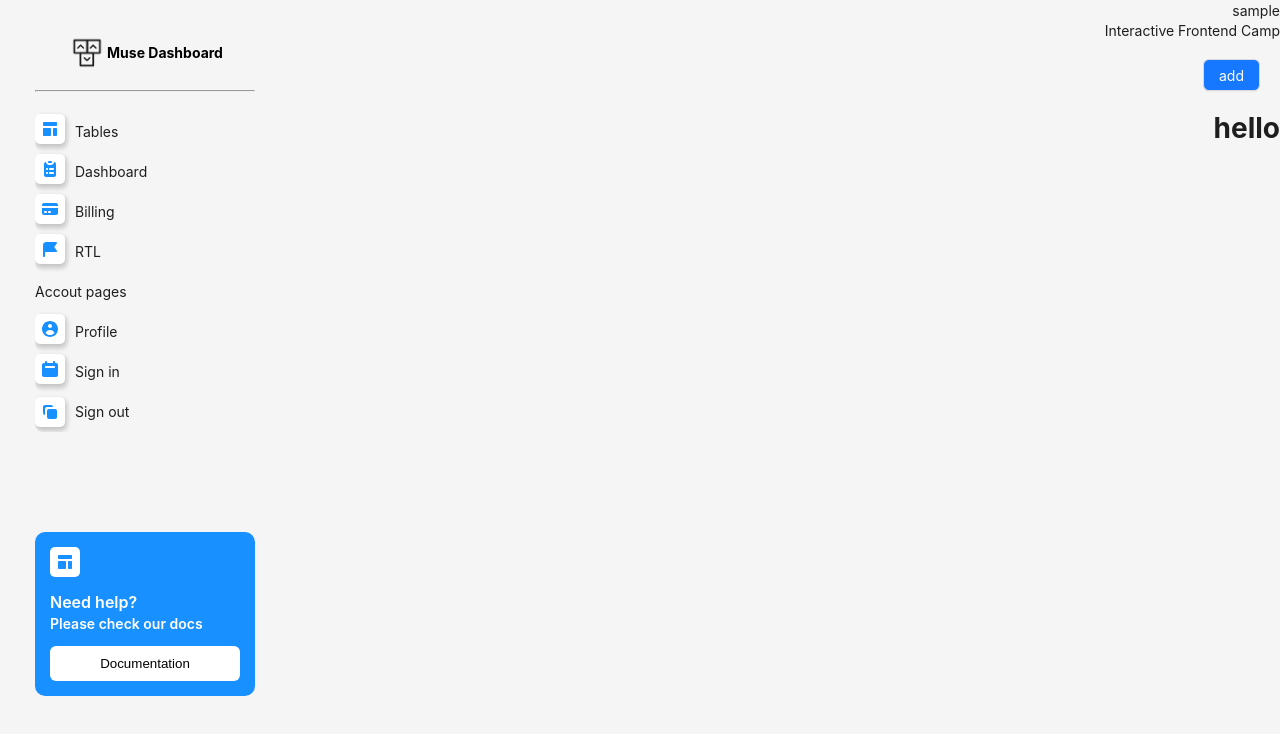
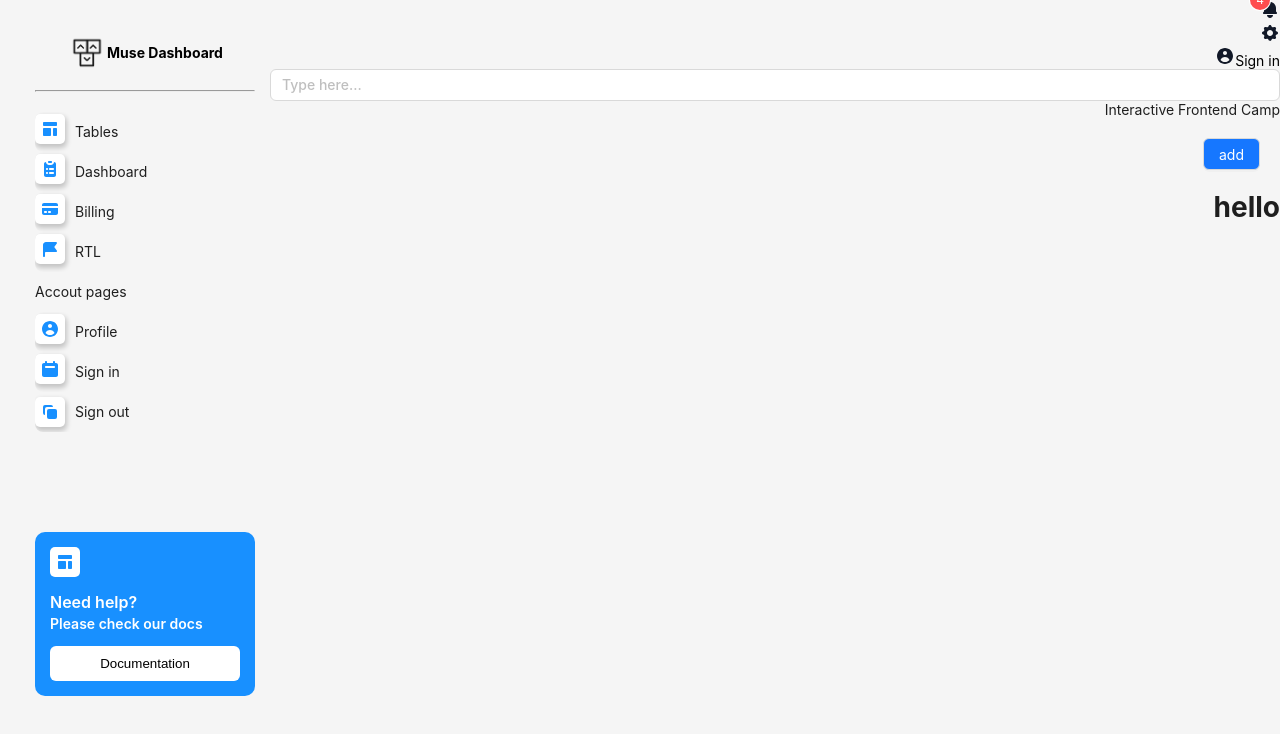
Before and after one commit to frontgps/dashboard, a React (Vite) app: page / in a window 1280 px wide. Shown: the top 734 px of the page. Built offline with nearby package versions, Linux system fonts and the light colour scheme.

Commit message:
feat/right heeader

```diff
--- a/package.json
+++ b/package.json
@@ -22,6 +22,7 @@
   },
   "devDependencies": {
     "@eslint/js": "^9.36.0",
+    "@types/antd": "^1.0.4",
     "@types/node": "^24.5.2",
     "@types/react": "^19.1.13",
     "@types/react-dom": "^19.1.9",
--- a/src/layout/AppHeader.tsx
+++ b/src/layout/AppHeader.tsx
@@ -1,11 +1,27 @@
-import { Breadcrumb } from 'antd'
+import { ringIcon, settingIcon, signinIcon } from '@/styles/icons/customeIcons'
+import { Badge, Input } from 'antd'
 
 export default function AppHeader() {
   return (
     <div>
       <div>
-        <Breadcrumb items={[{ title: 'sample' }]} />
+        <div>
+          <Badge count={4}>{ringIcon}</Badge>
+        </div>
+
+        <div>{settingIcon}</div>
+
+        <div>
+          <span>Sign in</span>
+          {signinIcon}
+        </div>
+
+        <div>
+          <Input placeholder="Type here..." />
+        </div>
       </div>
+
+      <div></div>
     </div>
   )
 }
--- /dev/null
+++ b/src/styles/icons/customeIcons.tsx
@@ -0,0 +1,67 @@
+import { JSX } from 'react'
+
+const ringIcon: JSX.Element = (
+  <svg
+    width="20"
+    height="20"
+    viewBox="0 0 20 20"
+    fill="none"
+    xmlns="http://www.w3.org/2000/svg"
+  >
+    <path
+      d="M10 2C6.68632 2 4.00003 4.68629 4.00003 8V11.5858L3.29292 12.2929C3.00692 12.5789 2.92137 13.009 3.07615 13.3827C3.23093 13.7564 3.59557 14 4.00003 14H16C16.4045 14 16.7691 13.7564 16.9239 13.3827C17.0787 13.009 16.9931 12.5789 16.7071 12.2929L16 11.5858V8C16 4.68629 13.3137 2 10 2Z"
+      fill="#111827"
+    ></path>
+    <path
+      d="M10 18C8.34315 18 7 16.6569 7 15H13C13 16.6569 11.6569 18 10 18Z"
+      fill="#111827"
+    ></path>
+  </svg>
+)
+
+const settingIcon: JSX.Element = (
+  <svg
+    width="20"
+    height="20"
+    viewBox="0 0 20 20"
+    fill="none"
+    xmlns="http://www.w3.org/2000/svg"
+  >
+    <path
+      fill-rule="evenodd"
+      clip-rule="evenodd"
+      d="M11.4892 3.17094C11.1102 1.60969 8.8898 1.60969 8.51078 3.17094C8.26594 4.17949 7.11045 4.65811 6.22416 4.11809C4.85218 3.28212 3.28212 4.85218 4.11809 6.22416C4.65811 7.11045 4.17949 8.26593 3.17094 8.51078C1.60969 8.8898 1.60969 11.1102 3.17094 11.4892C4.17949 11.7341 4.65811 12.8896 4.11809 13.7758C3.28212 15.1478 4.85218 16.7179 6.22417 15.8819C7.11045 15.3419 8.26594 15.8205 8.51078 16.8291C8.8898 18.3903 11.1102 18.3903 11.4892 16.8291C11.7341 15.8205 12.8896 15.3419 13.7758 15.8819C15.1478 16.7179 16.7179 15.1478 15.8819 13.7758C15.3419 12.8896 15.8205 11.7341 16.8291 11.4892C18.3903 11.1102 18.3903 8.8898 16.8291 8.51078C15.8205 8.26593 15.3419 7.11045 15.8819 6.22416C16.7179 4.85218 15.1478 3.28212 13.7758 4.11809C12.8896 4.65811 11.7341 4.17949 11.4892 3.17094ZM10 13C11.6569 13 13 11.6569 13 10C13 8.34315 11.6569 7 10 7C8.34315 7 7 8.34315 7 10C7 11.6569 8.34315 13 10 13Z"
+      fill="#111827"
+    ></path>
+  </svg>
+)
+
+const signinIcon: JSX.Element = (
+  <svg
+    width="20"
+    height="20"
+    viewBox="0 0 20 20"
+    fill="none"
+    xmlns="http://www.w3.org/2000/svg"
+  >
+    <path
+      fill-rule="evenodd"
+      clip-rule="evenodd"
+      d="M18 10C18 14.4183 14.4183 18 10 18C5.58172 18 2 14.4183 2 10C2 5.58172 5.58172 2 10 2C14.4183 2 18 5.58172 18 10ZM12 7C12 8.10457 11.1046 9 10 9C8.89543 9 8 8.10457 8 7C8 5.89543 8.89543 5 10 5C11.1046 5 12 5.89543 12 7ZM9.99993 11C7.98239 11 6.24394 12.195 5.45374 13.9157C6.55403 15.192 8.18265 16 9.99998 16C11.8173 16 13.4459 15.1921 14.5462 13.9158C13.756 12.195 12.0175 11 9.99993 11Z"
+      fill="#111827"
+    ></path>
+  </svg>
+)
+
+const siderIcon: JSX.Element = (
+  <svg
+    width="20"
+    height="20"
+    xmlns="http://www.w3.org/2000/svg"
+    viewBox="0 0 448 512"
+  >
+    <path d="M16 132h416c8.837 0 16-7.163 16-16V76c0-8.837-7.163-16-16-16H16C7.163 60 0 67.163 0 76v40c0 8.837 7.163 16 16 16zm0 160h416c8.837 0 16-7.163 16-16v-40c0-8.837-7.163-16-16-16H16c-8.837 0-16 7.163-16 16v40c0 8.837 7.163 16 16 16zm0 160h416c8.837 0 16-7.163 16-16v-40c0-8.837-7.163-16-16-16H16c-8.837 0-16 7.163-16 16v40c0 8.837 7.163 16 16 16z"></path>
+  </svg>
+)
+
+export { ringIcon, settingIcon, signinIcon, siderIcon }
--- a/src/styles/theme.scss
+++ b/src/styles/theme.scss
@@ -31,10 +31,10 @@ $background-color: #fafafa;
   left: auto !important;
 }
 
+
+//ant sider
 .ant-layout-sider {
   background-color: transparent;
-  // padding: 13px 20px;
-  // margin: 20px 0 0 20px;
   padding: 15px;
   margin: 20px 0 0 20px;
 }
@@ -63,6 +63,3 @@ $background-color: #fafafa;
   box-shadow: 1px 3px 5px 1px rgba(0, 0, 0, 0.2);
   border-radius: 5px;
 }
-.ant-menu-item .ant-menu-item-icon svg {
-  color: #bfbfbf !important;
-}
```
Also changed, not shown: 1 other file (tests, documents, lock files or other folders).
